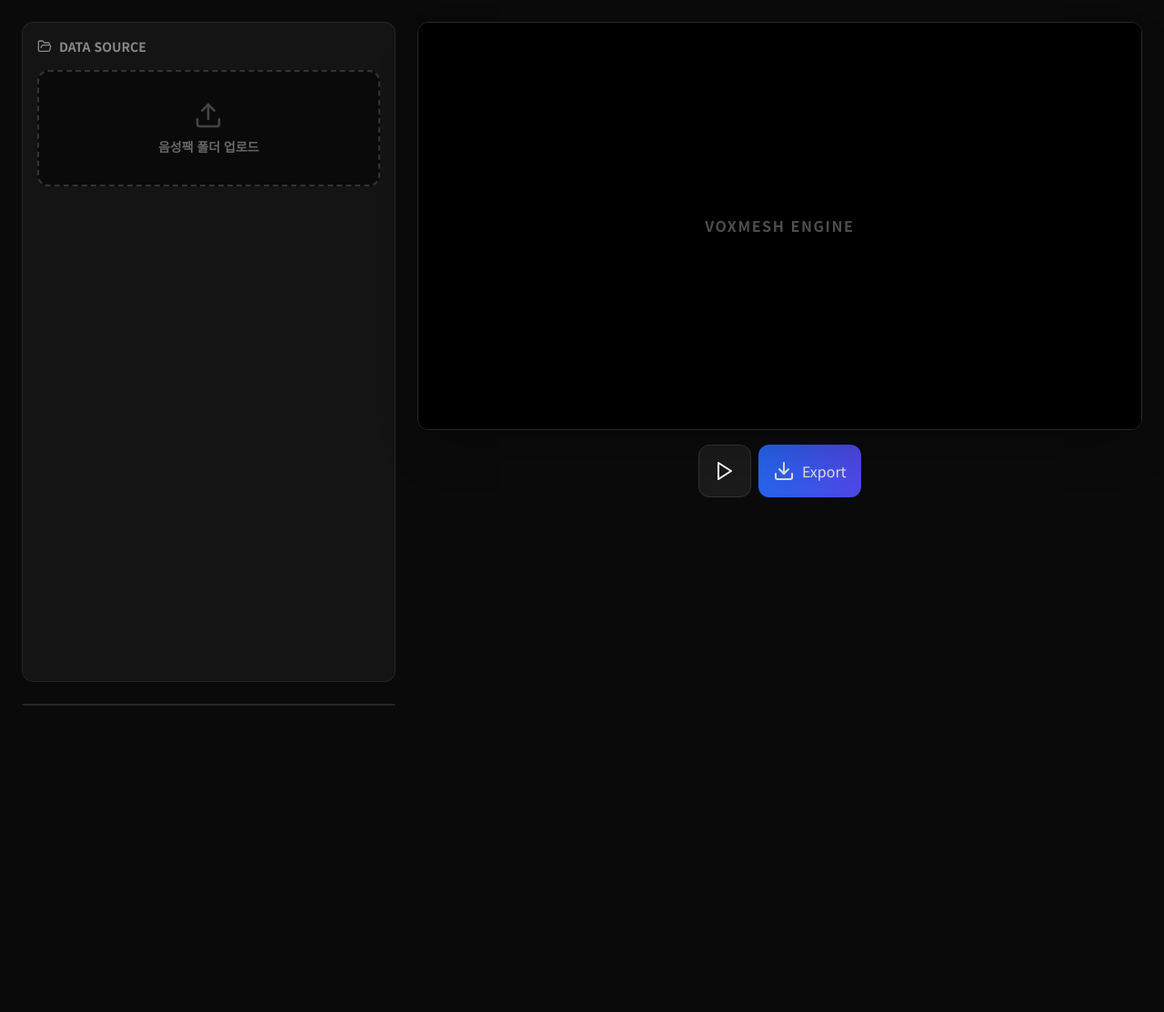
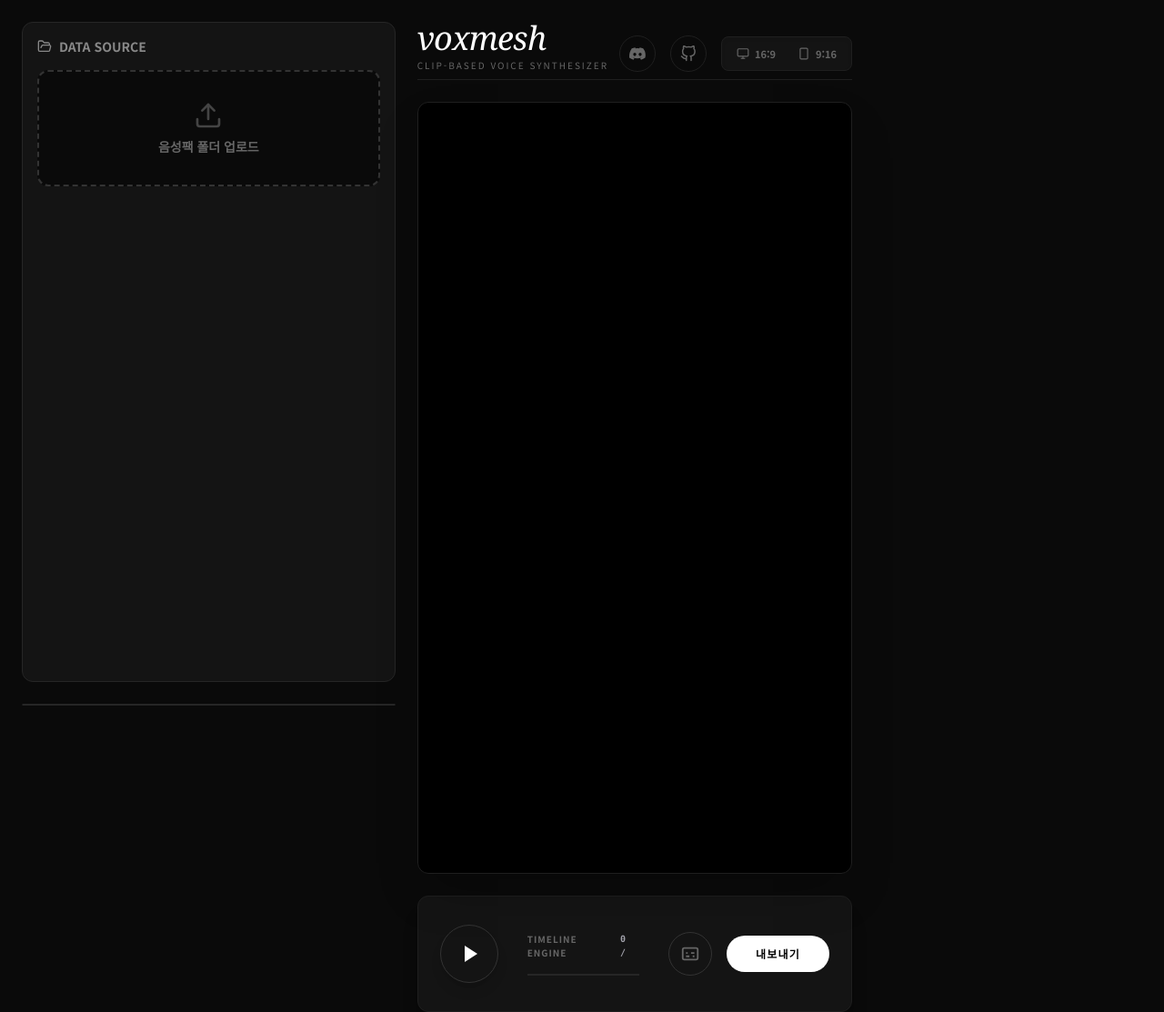
Before and after one commit to jun479/voxmesh, a React (Vite) app: page / in a window 1280 px wide. Shown: the whole page at 91% size. Before the commit the page ends 800 px from the top, so only its background shows below. Built offline with nearby package versions, Linux system fonts and the light colour scheme.

Commit message:
Update Monitor.jsx

```diff
--- a/src/components/Monitor.jsx
+++ b/src/components/Monitor.jsx
@@ -1,27 +1,70 @@
 import React from 'react';
-import { Play, Square, Download, FileVideo } from 'lucide-react';
 
-const Monitor = ({ canvasRef, isPlaying, isExporting, onPlayPause, onExport }) => {
+const Monitor = ({
+    canvasRef, isPlaying, isExporting, showSubtitles,
+    currentRatio, onRatioChange, onPlayPause, onExport, onToggleSubtitles,
+    currentIndex, totalLines, progressPercent
+}) => {
     return (
-        <div className="flex flex-col gap-4">
-            <div className="relative aspect-video bg-black rounded-xl overflow-hidden border border-[#262626] shadow-2xl flex items-center justify-center">
-                <canvas ref={canvasRef} width="1280" height="720" className="w-full h-full object-contain"></canvas>
-                {!isPlaying && !isExporting && (
-                    <div className="absolute inset-0 flex items-center justify-center bg-black/50 backdrop-blur-sm z-10">
-                        <span className="text-white/30 font-bold tracking-widest">VOXMESH ENGINE</span>
+        <div className="w-[60%] flex flex-col gap-6">
+            {/* HEADER */}
+            <div className="flex justify-between items-end pb-2 border-b border-[#1F1F1F]">
+                <div className="space-y-1">
+                    <h1 className="text-4xl italic tracking-tight leading-none text-white font-serif select-none">voxmesh</h1>
+                    <p className="text-[10px] uppercase tracking-[0.2em] font-medium text-[#666666] select-none">Clip-Based Voice Synthesizer</p>
+                </div>
+                <div className="flex items-center gap-4">
+                    <a href="https://discord.gg/dTGMxUSUrk" target="_blank" rel="noreferrer" className="p-2.5 rounded-full border border-[#1F1F1F] hover:bg-[#5865F2] hover:text-white transition-all text-[#666666]">
+                        <svg width="18" height="18" viewBox="0 0 127.14 96.36" fill="currentColor"><path d="M107.7,8.07A105.15,105.15,0,0,0,81.47,0a72.06,72.06,0,0,0-3.36,6.83A97.68,97.68,0,0,0,49,6.83,72.06,72.06,0,0,0,45.64,0,105.89,105.89,0,0,0,19.39,8.09C2.71,32.65-1.82,56.6.39,80.21a105.73,105.73,0,0,0,32.22,16.15,77.7,77.7,0,0,0,7.37-12,67.65,67.65,0,0,1-11.9-5.69c.3-.22.59-.45.88-.68a74.87,74.87,0,0,0,65.8,0c.29.23.58.46.88.68a67.46,67.46,0,0,1-11.9,5.69,77,77,0,0,0,7.37,12,105.27,105.27,0,0,0,32.27-16.14C129.58,52.87,125.1,29.15,107.7,8.07ZM42.45,65.69C36.18,65.69,31,60,31,53s5.07-12.73,11.44-12.73S54,46,53.89,53,48.84,65.69,42.45,65.69Zm42.24,0C78.41,65.69,73.25,60,73.25,53s5.07-12.73,11.44-12.73S96.25,46,96.14,53,91.09,65.69,84.69,65.69Z"/></svg>
+                    </a>
+                    <a href="https://github.com/jun479/voxmesh" target="_blank" rel="noreferrer" className="p-2.5 rounded-full border border-[#1F1F1F] hover:bg-white hover:text-black transition-all text-[#666666]">
+                        <svg width="18" height="18" viewBox="0 0 24 24" fill="none" stroke="currentColor" strokeWidth="2" strokeLinecap="round" strokeLinejoin="round"><path d="M9 19c-5 1.5-5-2.5-7-3m14 6v-3.87a3.37 3.37 0 0 0-.94-2.61c3.14-.35 6.44-1.54 6.44-7A5.44 5.44 0 0 0 20 4.77 5.07 5.07 0 0 0 19.91 1S18.73.65 16 2.48a13.38 13.38 0 0 0-7 0C6.27.65 5.09 1 5.09 1A5.07 5.07 0 0 0 5 4.77a5.44 5.44 0 0 0-1.5 3.78c0 5.42 3.3 6.61 6.44 7A3.37 3.37 0 0 0 9 18.13V22"></path></svg>
+                    </a>
+                    {/* Ratio Toggle */}
+                    <div className="flex bg-[#141414] border border-[#1F1F1F] rounded-lg p-1 shadow-inner">
+                        <button onClick={() => onRatioChange("16:9")} className={`flex items-center gap-1.5 px-3 py-1.5 rounded-md text-[11px] font-bold transition-all ${currentRatio === "16:9" ? "bg-[#262626] text-white" : "text-[#666666]"}`}>
+                            <svg width="14" height="14" viewBox="0 0 24 24" fill="none" stroke="currentColor" strokeWidth="2"><rect x="2" y="3" width="20" height="14" rx="2" ry="2"></rect><line x1="8" y1="21" x2="16" y2="21"></line><line x1="12" y1="17" x2="12" y2="21"></line></svg> 16:9
+                        </button>
+                        <button onClick={() => onRatioChange("9:16")} className={`flex items-center gap-1.5 px-3 py-1.5 rounded-md text-[11px] font-bold transition-all ${currentRatio === "9:16" ? "bg-[#262626] text-white" : "text-[#666666]"}`}>
+                            <svg width="14" height="14" viewBox="0 0 24 24" fill="none" stroke="currentColor" strokeWidth="2"><rect x="5" y="2" width="14" height="20" rx="2" ry="2"></rect><line x1="12" y1="18" x2="12.01" y2="18"></line></svg> 9:16
+                        </button>
                     </div>
-                )}
+                </div>
             </div>
 
-            <div className="flex gap-2 justify-center">
-                <button onClick={onPlayPause} disabled={isExporting} className="p-4 rounded-xl bg-[#1A1A1A] hover:bg-[#262626] border border-[#333] transition-all">
-                    {isPlaying ? <Square size={24} className="text-red-500" /> : <Play size={24} className="text-white" />}
+            {/* CANVAS SCREEN */}
+            <div className="relative flex-1 bg-black rounded-xl overflow-hidden shadow-2xl border border-[#1F1F1F] flex items-center justify-center">
+                <canvas ref={canvasRef} width={currentRatio === "16:9" ? 1280 : 720} height={currentRatio === "16:9" ? 720 : 1280} className="max-w-full max-h-full object-contain transition-all duration-300"></canvas>
+            </div>
+
+            {/* BOTTOM MASTER CONTROLS */}
+            <div className="h-32 bg-[#141414] rounded-xl border border-[#1F1F1F] p-6 flex items-center gap-8 shadow-xl">
+                <button onClick={onPlayPause} disabled={isExporting} className="w-16 h-16 rounded-full border border-[#333333] text-white flex items-center justify-center hover:bg-white hover:text-black transition-all shadow-lg shrink-0">
+                    {isPlaying ?
+                        <svg width="24" height="24" viewBox="0 0 24 24" fill="currentColor"><rect x="6" y="4" width="4" height="16"></rect><rect x="14" y="4" width="4" height="16"></rect></svg> :
+                        <svg width="24" height="24" viewBox="0 0 24 24" fill="currentColor" className="ml-1"><polygon points="5 3 19 12 5 21 5 3"></polygon></svg>
+                    }
                 </button>
-                <button onClick={onExport} disabled={isExporting || isPlaying} className="p-4 rounded-xl bg-gradient-to-r from-blue-600 to-indigo-600 flex items-center gap-2">
-                    {isExporting ? <span className="animate-pulse">내보내는 중...</span> : <><Download size={24} /> Export</>}
-                </button>
+                <div className="flex-1 space-y-4">
+                    <div className="flex justify-between text-[10px] font-bold uppercase tracking-widest text-[#666666]">
+                        <span>Timeline Engine</span>
+                        <span className="font-mono text-zinc-400">{currentIndex >= 0 ? currentIndex + 1 : 0} / {totalLines}</span>
+                    </div>
+                    <div className="h-[2px] bg-[#262626] relative">
+                        <div className="absolute h-full bg-white transition-all duration-100 shadow-[0_0_8px_white]" style={{ width: `${progressPercent}%` }}></div>
+                    </div>
+                </div>
+                <div className="flex gap-4 items-center">
+                    <button onClick={onToggleSubtitles} className={`p-3 rounded-full border transition-all ${showSubtitles ? 'bg-white text-black border-white shadow-[0_0_10px_rgba(255,255,255,0.3)]' : 'bg-transparent text-[#666666] border-[#333333]'}`}>
+                        <svg width="22" height="22" viewBox="0 0 24 24" fill="none" stroke="currentColor" strokeWidth="2"><rect x="3" y="5" width="18" height="14" rx="2" ry="2"></rect><path d="M7 15h4M15 15h2M7 11h2M13 11h4"></path></svg>
+                    </button>
+                    <button onClick={onExport} disabled={isExporting || isPlaying} className={`px-8 py-3 rounded-full bg-white text-black text-xs font-bold uppercase tracking-widest hover:bg-zinc-200 transition-colors ${isExporting ? 'opacity-50' : ''}`}>
+                        {isExporting ? "녹화중..." : "내보내기"}
+                    </button>
+                </div>
             </div>
         </div>
     );
 };
+
 export default Monitor;
```
